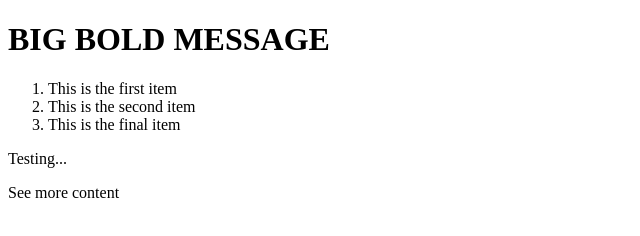
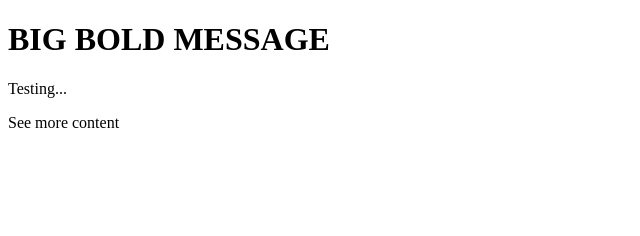
Before and after one commit to judgexiong/judgexiong.github.io, a plain HTML site: page index.html in a window 1280 px wide. Shown: the whole page, without its empty margins (0-640 px from the left). Drawn offline with Linux system fonts and the light colour scheme.

Commit message:
Update index.html

```diff
--- a/index.html
+++ b/index.html
@@ -5,11 +5,9 @@
   </head>
   <body>
     <h1>BIG BOLD MESSAGE</h1>
-    <ol>
-      <li>This is the first item</li>
-      <li>This is the second item</li>
-      <li>This is the final item</li>
-    </ol>
+    <ul>
+
+    </ul>
     <p>Testing...</p>
     <p>See more content</p>
   </body>
```
